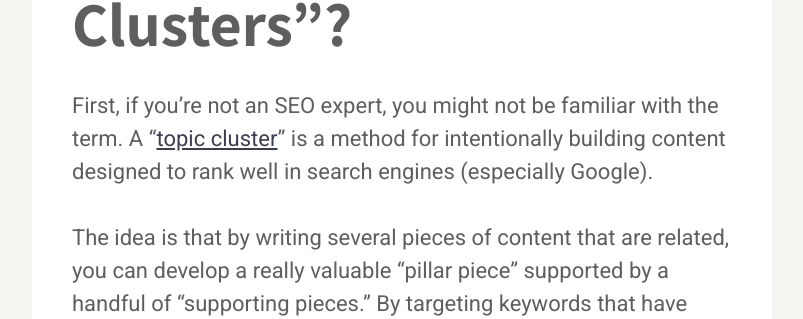
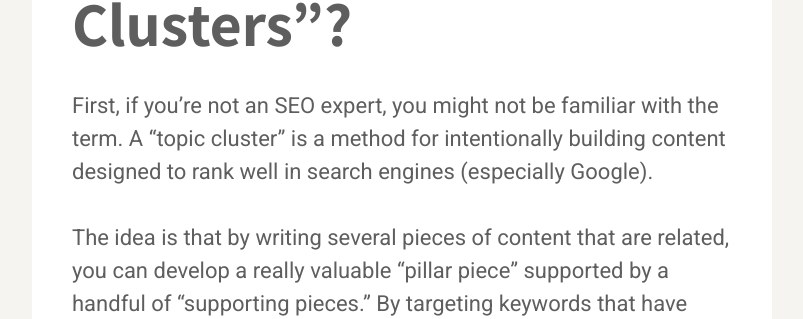
Before and after one commit to karllhughes/learn, a Jekyll site: the page built from _posts/2021-06-20-topic-clusters.md, in a window 1280 px wide and 900 px high, scrolled down 1538 px. Shown: the part 167-486 px from the top of the window, without its empty margins (238-1041 px from the left). Built offline with Jekyll 4.4.1, drawn with Linux system fonts in a browser that asks for light colours; a script that is not in the unit is left out.

```diff
--- a/_posts/2021-06-20-topic-clusters.md
+++ b/_posts/2021-06-20-topic-clusters.md
@@ -12,7 +12,7 @@ img: /assets/posts/2713-topic-cluster-illustration-01.png
 ---
 When I started [Draft.dev](https://draft.dev), I wanted us to keep our scope as narrow as possible. This focus on producing technical content aimed at software developers helped us standardize things like our [content briefs](https://draft.dev/learn/content-plan), the [types of content we create](https://draft.dev/content-types), and more. By standardizing everything, we have been able to consistently deliver **high-quality technical content** to satisfied clients around the world.
 
-The problem with being so narrow in our scope is that we have to say “no” or “not yet” to a lot of good clients. Up until now, we haven’t officially offered idea generation as a service, so clients had to do their own keyword research or brainstorming sessions _before_ working with Draft.dev.
+The problem with being so narrow in our scope is that we have to say “no” or “not yet” to a lot of good clients. Up until now, we haven’t officially offered idea generation as a service, so clients had to do their own keyword research or brainstorming sessions *before* working with Draft.dev.
 
 Today, I’m happy to announce that we’re officially launching **SEO keyword research and topic cluster generation as a service**. In this post, I’ll share more about what this offering includes, but if you have questions, [feel free to book a call with me](http://draft.dev/call).
 
@@ -20,11 +20,11 @@ Today, I’m happy to announce that we’re officially launching **SEO keyword r
 
 ## What Are “Topic Clusters”?
 
-First, if you’re not an SEO expert, you might not be familiar with the term. A “[topic cluster](/learn/topic-clusters)” is a method for intentionally building content designed to rank well in search engines (especially Google).
+First, if you’re not an SEO expert, you might not be familiar with the term. A "topic cluster" is a method for intentionally building content designed to rank well in search engines (especially Google).
 
 The idea is that by writing several pieces of content that are related, you can develop a really valuable “pillar piece” supported by a handful of “supporting pieces.” By targeting keywords that have relatively low keyword difficulty and decent volume, you can ensure that some of your supporting pieces rank on the first page of search results quickly.
 
-Then, by linking from those highly-ranked supporting pieces _to_ the more difficult to rank pillar piece, you increase its rank as well. The goal is to eventually start ranking highly valuable, high search volume pillar pieces on the first page of Google results.
+Then, by linking from those highly-ranked supporting pieces *to* the more difficult to rank pillar piece, you increase its rank as well. The goal is to eventually start ranking highly valuable, high search volume pillar pieces on the first page of Google results.
 
 ![Topic cluster visualization](https://i.imgur.com/6s2iAfq.png)
 
@@ -40,11 +40,11 @@ Writing blog posts that are likely to rank well in Google is a complex process t
 
 The first thing we do is sit down with each client to build a list of ideal keywords. We ask a few questions that usually lead us to uncover lots of areas for exploration, including:
 
-- What would be your dream keywords to rank #1 for? These should be 1-2 word, industry descriptions like “continuous integration,” “automated testing,” or “python IDE.”
-- What work are engineers doing when they decide to use your product? What problems might they encounter leading up to that decision?
-- What tools would an engineer use alongside your product? Are there specific languages or frameworks they need to use?
-- What long-tail searches would you like to rank highly for? (e.g., “how to automate GitHub backups” or “how to pick the right database”)
-- Who are some of your direct competitors?
+* What would be your dream keywords to rank #1 for? These should be 1-2 word, industry descriptions like “continuous integration,” “automated testing,” or “python IDE.”
+* What work are engineers doing when they decide to use your product? What problems might they encounter leading up to that decision?
+* What tools would an engineer use alongside your product? Are there specific languages or frameworks they need to use?
+* What long-tail searches would you like to rank highly for? (e.g., “how to automate GitHub backups” or “how to pick the right database”)
+* Who are some of your direct competitors?
 
 After this planning session, we usually have a list of 10-50 keywords. We then take this list and start exploring. Using tools like [ahrefs](https://ahrefs.com/), [Google Keyword Planner](https://ads.google.com/home/tools/keyword-planner/), and industry research tools, we then generate thousands of keywords to explore in more detail.
 
```
